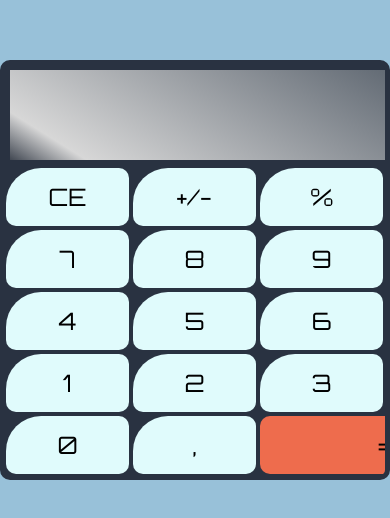
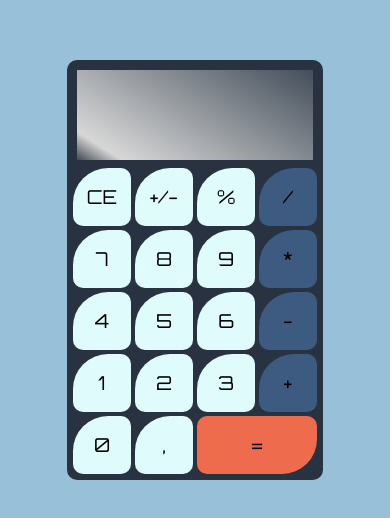
Before and after one commit to fiddesidde/calcu, a plain HTML site: page index.html in a window 390 px wide. Shown: the part 152-670 px from the top of the page. Drawn offline with Linux system fonts and the light colour scheme.

Commit message:
Add media query

```diff
--- a/style.css
+++ b/style.css
@@ -80,3 +80,15 @@ button:active {
 .operator {
     background-color: #3d5a80;
 }
+
+@media (max-width: 560px) {
+    #container {
+        grid-template-columns: repeat(4, 60px);
+    }
+    #display {
+        font-size: 1.8em;
+    }
+    button {
+        font-size: 1.2em;
+    }
+}
```
